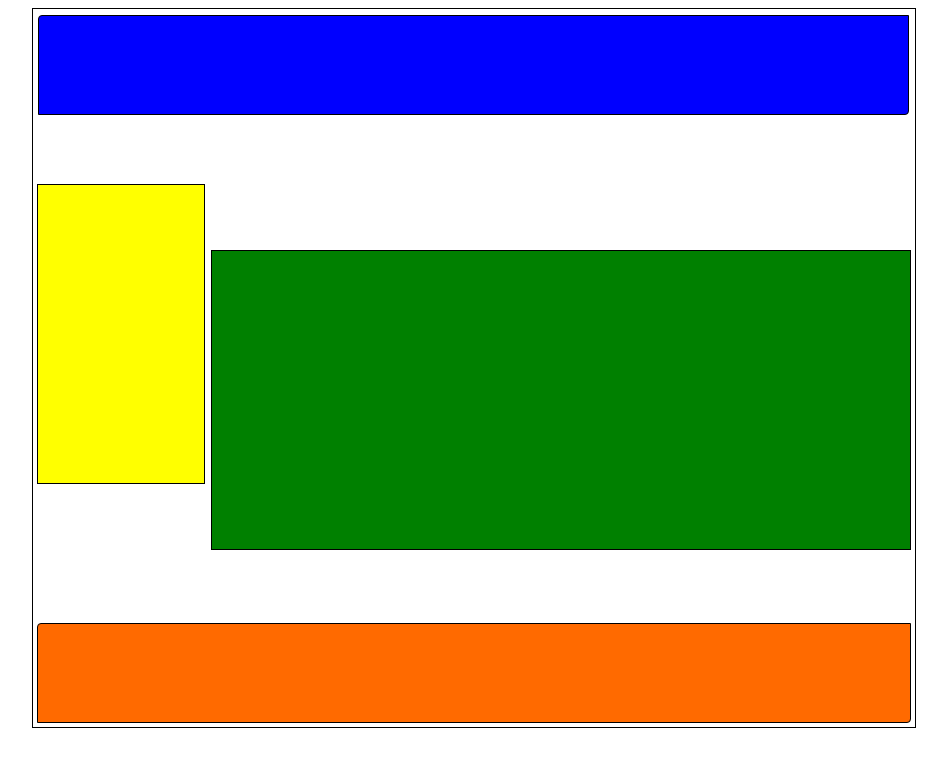
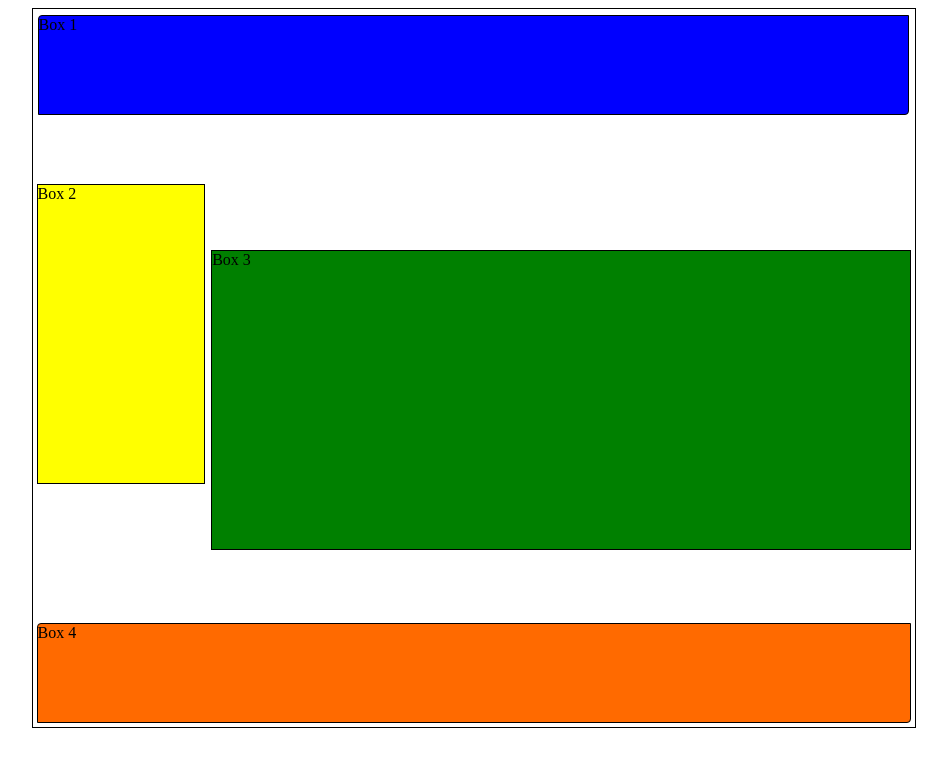
Before and after one commit to JannieHamberg/flexbox-practice, a plain HTML site: page index.html in a window 1280 px wide. Shown: the whole page, without its empty margins (166-1113 px from the left). Drawn offline with Linux system fonts and the light colour scheme.

Commit message:
added text to boxes

```diff
--- a/index.html
+++ b/index.html
@@ -8,10 +8,10 @@
 </head>
 <body>
     <div id="wrapper">
-        <div class="box1"></div>
-        <div class="box2"></div>
-        <div class="box3"></div>
-        <div class="box4"></div>
+        <div class="box1">Box 1</div>
+        <div class="box2">Box 2</div>
+        <div class="box3">Box 3</div>
+        <div class="box4">Box 4</div>
     </div>
 </body>
 </html>
```
